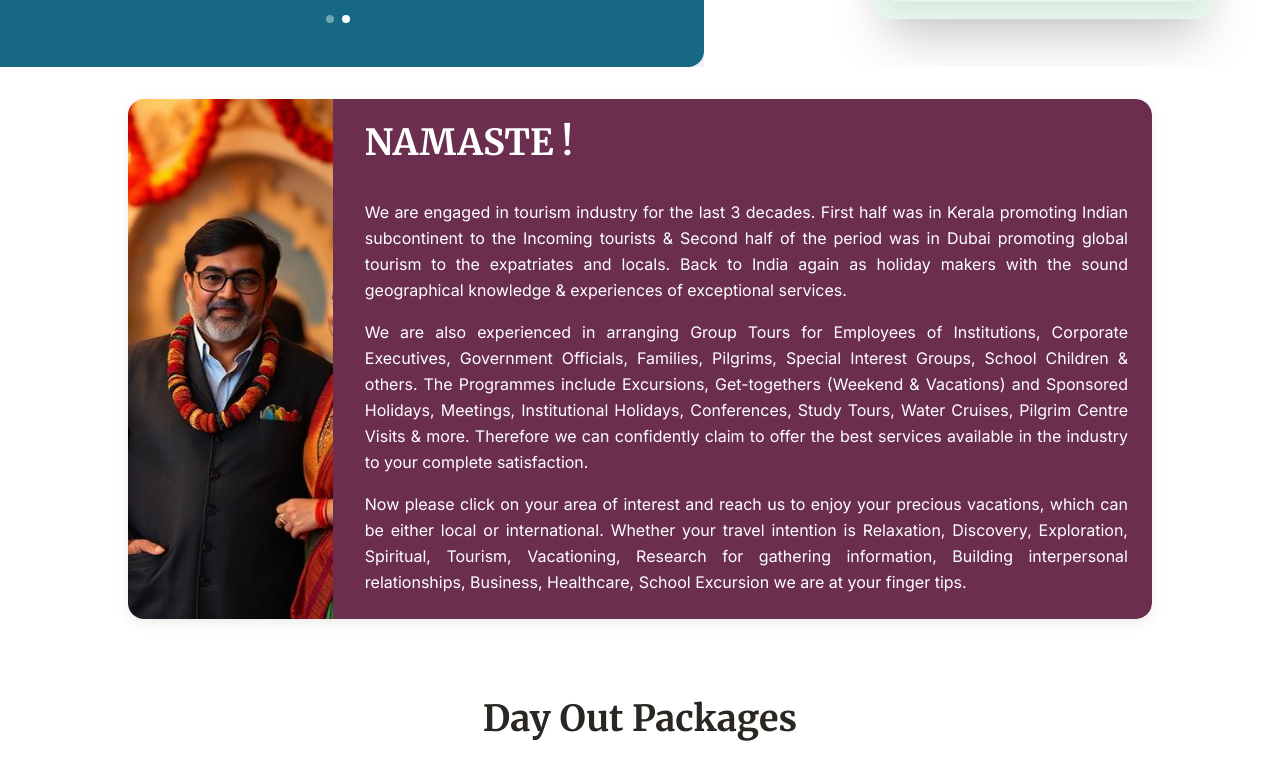
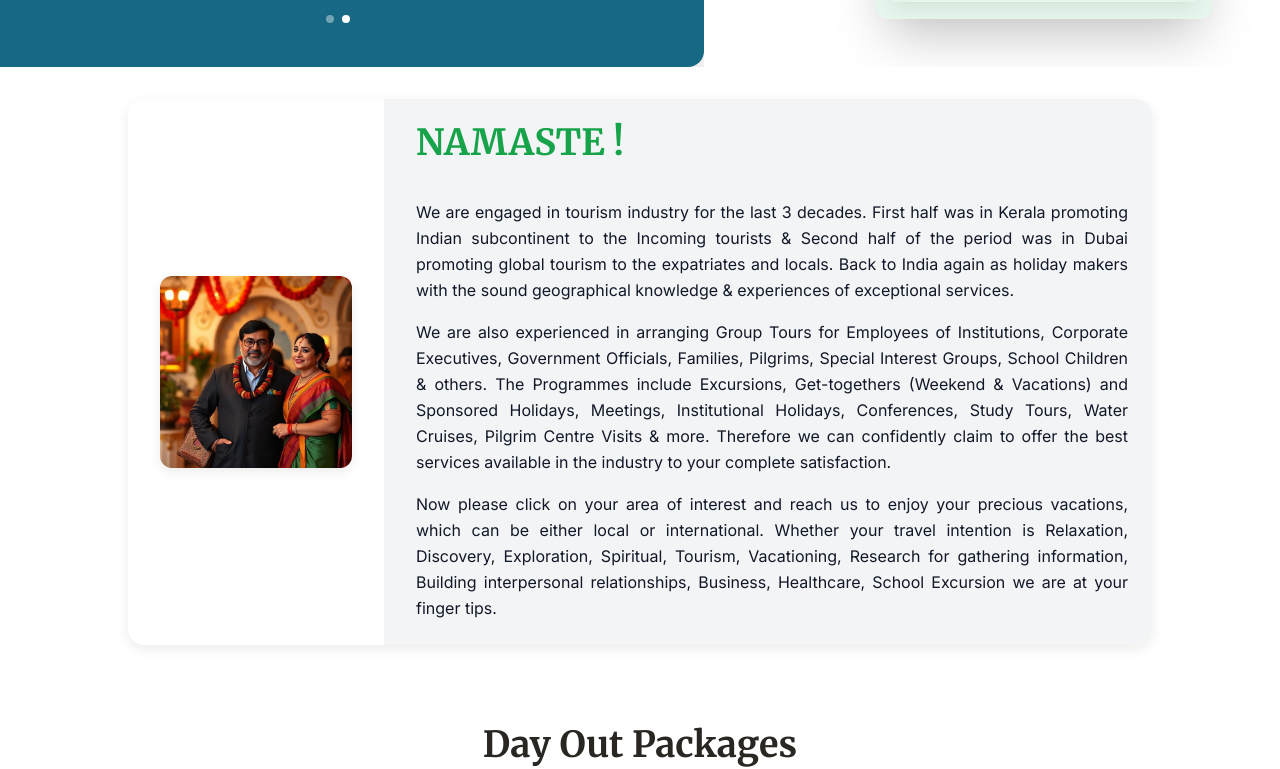
Before and after one commit to unniman123/joshyfinalwebsite, a React (Vite) app: page / in a window 1280 px wide. Shown: the part 1317-2086 px from the top of the page. Built offline with nearby package versions, Linux system fonts and the light colour scheme.

Commit message:
chanfe color abioyut us and title color image detachtechr

```diff
--- a/src/components/AboutUsSection.tsx
+++ b/src/components/AboutUsSection.tsx
@@ -6,8 +6,9 @@ const AboutUsSection = () => {
       <div className="container mx-auto px-4">
         <div className="flex flex-col lg:flex-row items-stretch max-w-5xl mx-auto shadow-card rounded-2xl overflow-hidden">
 
-          {/* Left: Image (20%) */}
-          <div className="w-full lg:w-1/5 h-40 lg:h-auto">
+          {/* Left: Image Card */}
+          <div className="w-full lg:w-1/4 flex items-start lg:items-center justify-center p-6 lg:p-8">
+            <div className="w-40 h-40 lg:w-48 lg:h-48 bg-white rounded-xl overflow-hidden shadow-card">
               <img
                 src={aboutImage}
                 alt="Family enjoying attractions"
@@ -15,10 +16,11 @@ const AboutUsSection = () => {
                 loading="lazy"
               />
             </div>
+          </div>
 
-          {/* Right: Content (80%) */}
-          <div className="w-full lg:w-4/5 p-6 lg:pl-8 flex flex-col justify-center text-white bg-promo-magenta rounded-tr-2xl rounded-br-2xl" role="region" aria-labelledby="about-heading">
-            <h2 id="about-heading" className="text-3xl md:text-4xl lg:text-4xl font-bold mb-4">
+          {/* Right: Content (75%) */}
+          <div className="w-full lg:w-3/4 p-6 lg:pl-8 flex flex-col justify-center text-gray-900 bg-gray-100 rounded-tr-2xl rounded-br-2xl" role="region" aria-labelledby="about-heading">
+            <h2 id="about-heading" className="text-3xl md:text-4xl lg:text-4xl font-bold mb-4 text-green-600">
               NAMASTE !
             </h2>
 
```
Lines whose indentation alone changed are shown as unchanged.
